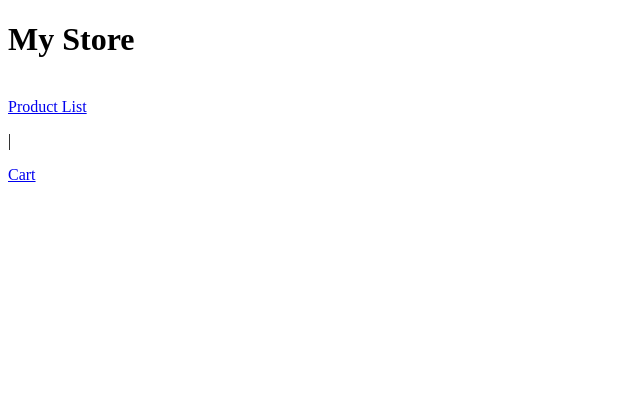
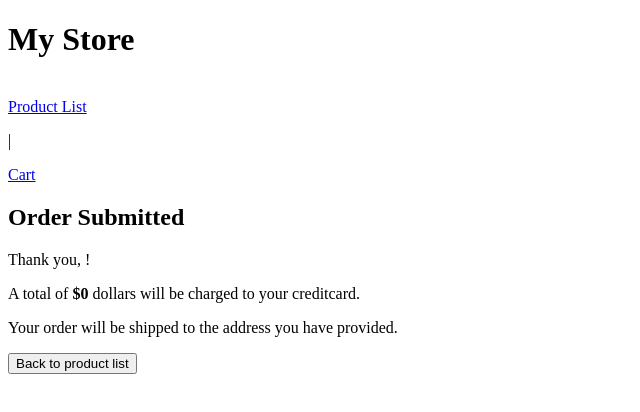
Before and after one commit to DanyylCon/my-store-angular, an Angular app: page /confirmation in a window 1280 px wide. Before the commit this address led to /. Shown: the top 412 px of the page, without its empty margins (0-640 px from the left). Built offline with nearby package versions, Linux system fonts and the light colour scheme.

Commit message:
add confirmation component and some navigation

```diff
--- a/src/app/app-routing.module.ts
+++ b/src/app/app-routing.module.ts
@@ -3,11 +3,13 @@ import { RouterModule, Routes } from '@angular/router';
 import { ProductListComponent } from './product-list/product-list.component';
 import { ProductItemComponent } from './product-item/product-item.component';
 import { CartComponent } from './cart/cart.component';
+import { ConfirmationComponent } from './confirmation/confirmation.component';
 
 const routes: Routes = [
   {path: '', component: ProductListComponent},
   {path: 'products/:id', component: ProductItemComponent},
-  {path: 'cart', component: CartComponent}
+  {path: 'cart', component: CartComponent},
+  {path: 'confirmation', component: ConfirmationComponent}
 ];
 
 @NgModule({
--- a/src/app/app.module.ts
+++ b/src/app/app.module.ts
@@ -11,6 +11,7 @@ import { CartComponent } from './cart/cart.component';
 import { CartItemComponent } from './cart-item/cart-item.component';
 import { UserFormComponent } from './user-form/user-form.component';
 import { FormsModule } from '@angular/forms';
+import { ConfirmationComponent } from './confirmation/confirmation.component';
 
 @NgModule({
   declarations: [
@@ -20,7 +21,8 @@ import { FormsModule } from '@angular/forms';
     NavBarComponent,
     CartComponent,
     CartItemComponent,
-    UserFormComponent
+    UserFormComponent,
+    ConfirmationComponent
   ],
   imports: [
     BrowserModule,
--- /dev/null
+++ b/src/app/confirmation/confirmation.component.html
@@ -0,0 +1,13 @@
+<h2>Order Submitted</h2>
+<p>
+    Thank you, {{customerName}}!
+</p>
+
+<p>
+    A total of <strong>${{orderTotal}}</strong> dollars will be charged to your creditcard.
+</p>
+
+<p>
+    Your order will be shipped to the address you have provided.
+</p>
+<button (click)="returnToProdList()">Back to product list</button>
--- /dev/null
+++ b/src/app/confirmation/confirmation.component.ts
@@ -0,0 +1,31 @@
+import { Component, OnInit } from '@angular/core';
+import { CartService } from '../services/cart.service';
+import { Router } from '@angular/router';
+
+@Component({
+  selector: 'app-confirmation',
+  templateUrl: './confirmation.component.html',
+  styleUrls: ['./confirmation.component.css']
+})
+export class ConfirmationComponent implements OnInit {
+
+  customerName: string = ''
+  orderTotal: number = 0;
+
+  constructor(private cartService: CartService, private router: Router) { }
+
+  ngOnInit(): void {
+    //receive the variables from cartService after they were set in userForm and Cart components
+    this.customerName = this.cartService.customerName;
+    this.orderTotal = this.cartService.total;
+  }
+
+  //when user clicks, empty out the cartProducts array, reset total, customerName and return to the main page
+  returnToProdList(): void{
+    this.cartService.cartProducts = [];
+    this.cartService.total = 0;
+    this.cartService.customerName = '';
+    this.router.navigate(['']);
+  }
+
+}
--- a/src/app/services/cart.service.ts
+++ b/src/app/services/cart.service.ts
@@ -8,6 +8,7 @@ import { CartProduct } from '../models/CartProduct';
 })
 export class CartService {
 
+  customerName: string = '';
   cartProducts: CartProduct[] = [];
   total: number = 0;
 
--- a/src/app/user-form/user-form.component.html
+++ b/src/app/user-form/user-form.component.html
@@ -11,5 +11,5 @@
     <br>
     <input type="text" name="card" required minlength="16" maxlength="16" placeholder="Your 16 digit card number" [(ngModel)]="card" >
     <br>
-    <input type="submit" [disabled]="form.invalid" value="Submit">
+    <input type="button" [disabled]="form.invalid" (click)="submitForm()" value="Submit">
 </form>
--- a/src/app/user-form/user-form.component.ts
+++ b/src/app/user-form/user-form.component.ts
@@ -1,4 +1,6 @@
 import { Component, OnInit } from '@angular/core';
+import { Router } from '@angular/router';
+import { CartService } from '../services/cart.service';
 
 @Component({
   selector: 'app-user-form',
@@ -11,12 +13,13 @@ export class UserFormComponent implements OnInit {
   address: string = '';
   card: string = '';
 
-  constructor() { }
+  constructor(private router: Router, private cartService: CartService) { }
 
   ngOnInit(): void {
   }
 
   submitForm(): void{
-
+    this.cartService.customerName = this.name;
+    this.router.navigate(['confirmation']);
   }
 }
```
Also changed, not shown: src/app/confirmation/confirmation.component.css (added), 1 other file (tests, documents, lock files or other folders).
